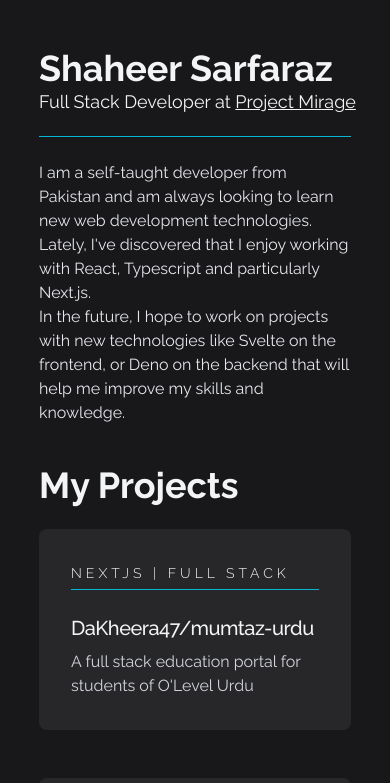
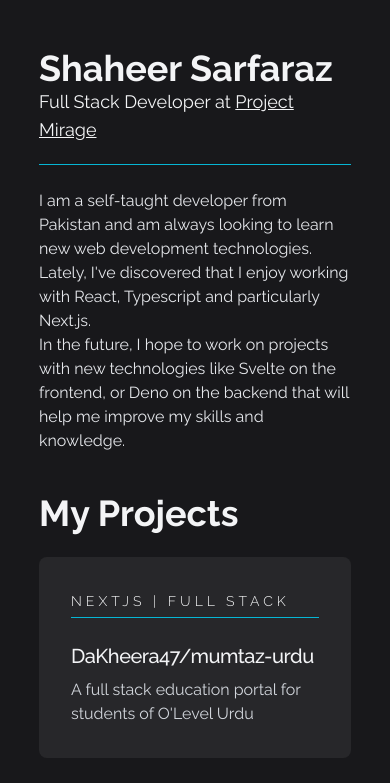
Before and after one commit to DaKheera47/portfolio-v2, a Next.js app: page / in a window 390 px wide. Shown: the top 783 px of the page. Built offline with nearby package versions, Linux system fonts and the light colour scheme.

Commit message:
Allow designation to wrap

```diff
--- a/components/Sidebar.tsx
+++ b/components/Sidebar.tsx
@@ -9,7 +9,7 @@ export default function Sidebar({}: Props) {
                 <h1 className="font-bold text-4xl md:text-5xl">
                     Shaheer Sarfaraz
                 </h1>
-                <p className="font-base text-lg md:text-xl whitespace-pre">
+                <p className="font-base text-lg md:text-xl">
                     Full Stack Developer at{" "}
                     <a
                         target="_blank"
```
